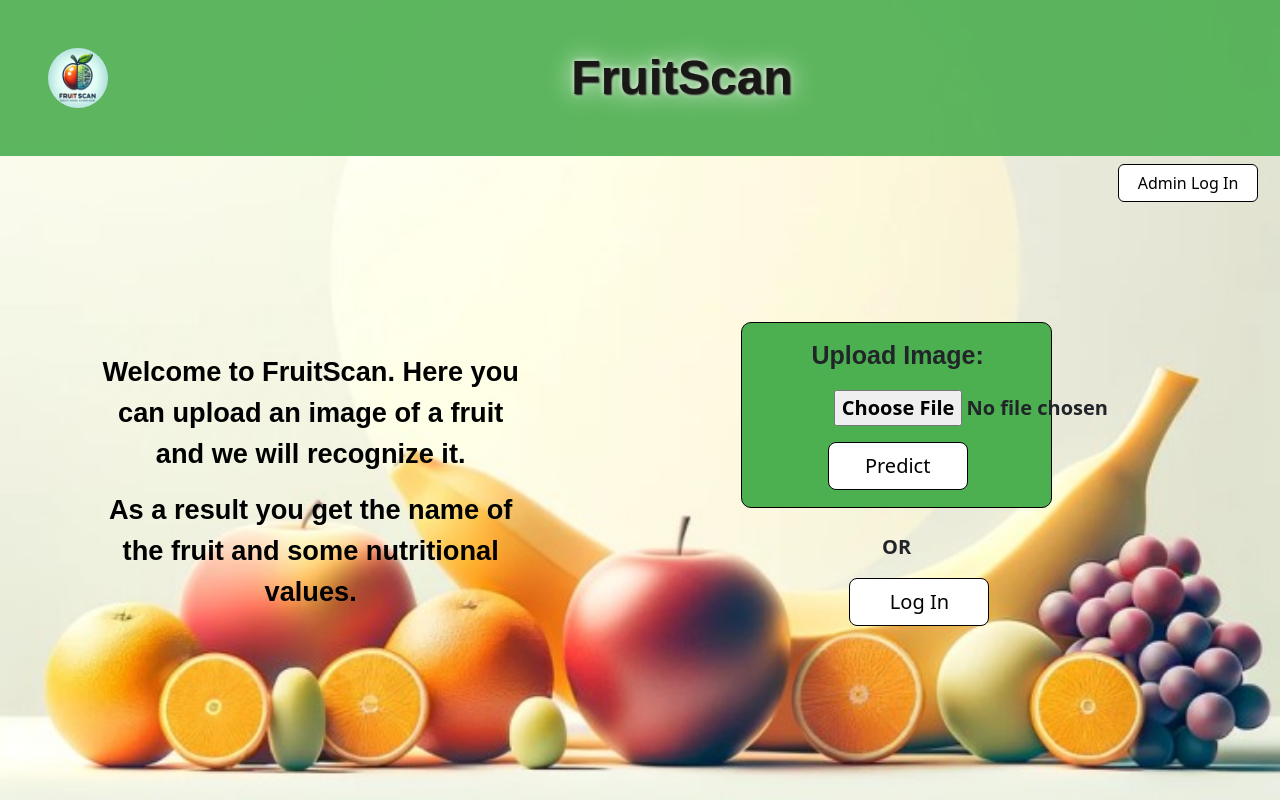
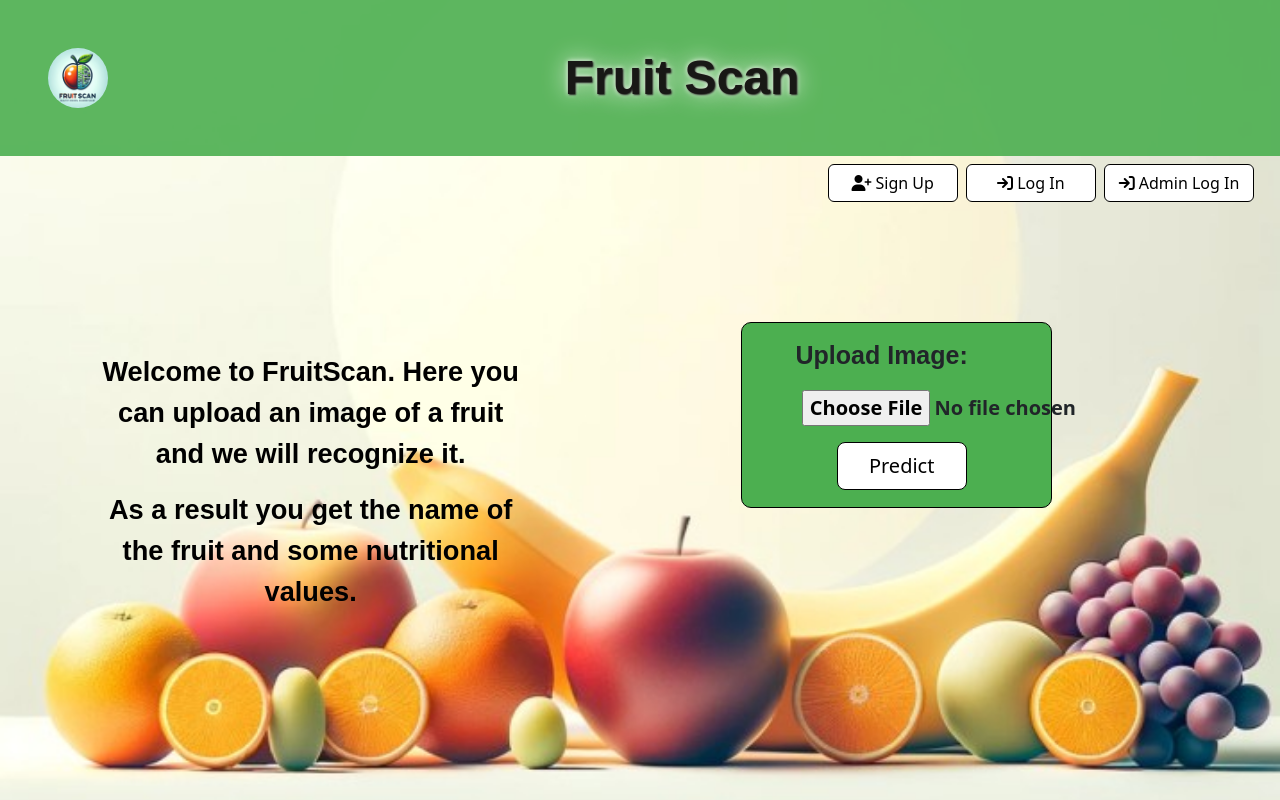
Before and after one commit to harring/FruitScan-AI, a Django app: page / in a window 1280 px wide. Run offline with Django 4.2, Linux system fonts and the light colour scheme; some libraries are stand-ins or nearby versions; some web fonts are replaced.

Commit message:
Fix buttons on explainability and all templates

```diff
--- a/FruitScan/fruitscanapp/templates/base.html
+++ b/FruitScan/fruitscanapp/templates/base.html
@@ -6,6 +6,7 @@
     <meta charset="UTF-8">
     <meta name="viewport" content="width=device-width, initial-scale=1.0">
     <link href="https://cdn.jsdelivr.net/npm/bootstrap@5.3.2/dist/css/bootstrap.min.css" rel="stylesheet">
+    <link rel="stylesheet" href="https://cdnjs.cloudflare.com/ajax/libs/font-awesome/6.3.0/css/all.min.css">
     <link rel="stylesheet" href="https://fonts.googleapis.com/css?family=Sofia&effect=neon|outline|emboss|shadow-multiple">
     <script src="https://cdn.jsdelivr.net/npm/bootstrap@5.3.2/dist/js/bootstrap.bundle.min.js"></script>
     <title>{% block title %}Fruit Scan app{% endblock %}</title>
@@ -15,10 +16,12 @@
   <div class="container-fluid p-5 bg-custom-color text-black text-center">
     <div class="row align-items-center">
       <div class="col-auto">
-        <img src="{% static 'images/FruitScan_logo.png' %}" class="circle"/>
+        <a href="{% url 'home' %}">
+          <img  src="{% static 'images/FruitScan_logo.png' %}" class="circle"/>
+        </a>
       </div>
       <div class="col">
-        <h1 class="text-center">FruitScan</h1>
+          <h1 class="text-center">Fruit Scan</h1>
         <aside></aside>
       </div>
     </div>
--- a/FruitScan/fruitscanapp/templates/home.html
+++ b/FruitScan/fruitscanapp/templates/home.html
@@ -9,8 +9,8 @@ Home
         <div class="d-grid gap-2 d-md-flex justify-content-md-end">
             {% if is_user_logged_in %}
                 <div class="button-container">
-                    <button type="login" id="homeMyPageBtn" class="btn btn-outline-primary mt-2 mypage-button-position">My page</button>
-                    <button type="login" id="homeLogoutBtn" class="btn btn-outline-primary mt-2 mypage-button-position">Logout</button>
+                    <button type="login" id="homeMyPageBtn" class="btn btn-outline-primary me-md-1 mt-2 mypage-button-position">My page</button>
+                    <button type="login" id="homeLogoutBtn" class="btn btn-outline-primary me-md-1 mt-2 mypage-button-position"><i class="fas fa-sign-out"></i> Logout</button>
                 </div>
                 <script>
                     document.getElementById("homeLogoutBtn").addEventListener("click", function() {
@@ -23,12 +23,17 @@ Home
                 </script>
             {% else %}
                 <div class="button-container">
-                    <button type="login" id="homeAdminBtn" class="btn btn-outline-primary mt-2 mypage-button-position">Admin Log In</button>
+                    <a href="{% url 'register' %}" class="btn btn-outline-primary me-md-1 mt-2 mypage-button-position"><i class="fas fa-user-plus"></i>  Sign Up</a>
+                    <button type="login" id="homeLoginBtn" class="btn btn-outline-primary me-md-1 mt-2 mypage-button-position"><i class="fas fa-sign-in"></i>  Log In</button>
+                    <button type="login" id="homeAdminBtn" class="btn btn-outline-primary me-md-1 mt-2 mypage-button-position" style="width: 150px;"><i class="fas fa-sign-in"></i> Admin Log In</button>
                 </div>
                 <script>
-                //        document.getElementById("homeAdminBtn").addEventListener("click", function() {
-                //        window.location.href = "{% url 'admin_view' %}";
-                //    });
+                    document.getElementById("homeLoginBtn").addEventListener("click", function() {
+                        window.location.href = "{% url 'login' %}";
+                    });
+                        document.getElementById("homeAdminBtn").addEventListener("click", function() {
+                        window.location.href = "{% url 'admin_view' %}";
+                    });
                 </script>
             {% endif %}
         </div>
@@ -50,26 +55,10 @@ Home
                         <label for="{{ form.image.id_for_label }}">Upload Image:</label>
                         {{ form.image }}
                     </div>
-                    <div class="button-container">
-                        <button type="submit" class="btn btn-outline-primary btn-lg mb-3 mt-3 ">Predict</button>
+                    <div class="button-container" style="padding-left: 40px;">
+                        <button type="submit" class="btn btn-outline-primary btn-lg mb-3 mt-3">Predict</button>
                     </div>
                 </form></br>
-                {% if is_user_logged_in %}
-                {% else %}
-                    <div class="text">
-                        <p> OR </p>
-                    </div>
-                    <div class="d-grid gap-2 col-2 mx-auto">
-                        <div class="button-container">
-                            <button type="login" id="homeLoginBtn" class="btn btn-outline-primary btn-lg">Log In</button>
-                        </div>
-                    </div>
-                    <script>
-                        document.getElementById("homeLoginBtn").addEventListener("click", function() {
-                            window.location.href = "{% url 'login' %}";
-                        });
-                    </script>
-                {% endif %}
             </div>
         </div>
     </div>
@@ -112,7 +101,7 @@ body {
     padding-bottom: 1px;
     width: 55%;
     margin: 0 auto;
-    padding-left: 52px;
+    padding-left: 20px;
     padding-right: 0px;
     border-radius: 10px;
     background-color: #4CAF50;
@@ -125,7 +114,7 @@ body {
 }
 
 .button-container .btn.btn-outline-primary {
-    width: 140px;
+    width: 130px;
     background-color: white;
     color: black;
     border-color: black;
--- a/FruitScan/fruitscanapp/templates/prediction.html
+++ b/FruitScan/fruitscanapp/templates/prediction.html
@@ -9,8 +9,8 @@ Display result
         <div class="d-grid gap-2 d-md-flex justify-content-md-end">
             {% if is_user_logged_in %}
             <div class="button-container-top">
-                <button id="PredMyPage"class="btn btn-outline-primary me-md-3 mt-2">My page</button>
-                <button id="PredLogOut"class="btn btn-outline-primary me-md-3 mt-2">Logout</button>
+                <button id="PredMyPage"class="btn btn-outline-primary me-md-1 mt-2">My page</button>
+                <button id="PredLogOut"class="btn btn-outline-primary me-md-1 mt-2"><i class="fas fa-sign-out"></i> Logout</button>
             </div>
             <script>
                 document.getElementById("PredMyPage").addEventListener("click", function() {
--- a/FruitScan/fruitscanapp/templates/registration/login.html
+++ b/FruitScan/fruitscanapp/templates/registration/login.html
@@ -7,7 +7,7 @@
     <div class="container-fluid bg-user-color text-center full-height">
         <div class="d-grid gap-2 d-md-flex justify-content-md-end">
             <div class="button-container">
-                <button type="login" class="btn btn-outline-primary mt-2 button-position">Admin Log In</button>
+                <button type="login" class="btn btn-outline-primary me-md-1 mt-2 button-position" style="width: 150px;"><i class="fas fa-sign-in"></i> Admin Log In</button>
             </div>
         </div>
         <div class="row justify-content-center">
@@ -17,7 +17,7 @@
                     {% csrf_token %}
                     {{ form.as_p }}
                     <div class="button-container">
-                        <button type="login" id="homeLoginBtn" class="btn btn-outline-primary btn-lg mt-2 button-position">Log In</button>
+                        <button type="login" id="homeLoginBtn" class="btn btn-outline-primary btn-lg me-md-1 mt-2 button-position">Log In</button>
                     </div>
                 </form>
                 <br>
@@ -52,7 +52,7 @@ body {
 }
 
 .button-container .btn.btn-outline-primary {
-    width: 140px;
+    width: 130px;
     background-color: white;
     color: black;
     border-color: black;
--- a/FruitScan/fruitscanapp/views.py
+++ b/FruitScan/fruitscanapp/views.py
@@ -167,31 +167,31 @@ def classify_image(uploaded_image):
     return predicted_class_label, fruit_nutritional_info
 
 def explainability(request):
+    is_user_logged_in = request.user.is_authenticated
     # Pair each label with its corresponding prediction confidence
     label_with_confidence = list(zip(class_labels, prediction[0]))
 
     sorted_labels = sorted(label_with_confidence, key=lambda x: x[1], reverse=True)
 
     print(processed_image.shape)
-    explainer = lime_image.LimeImageExplainer()
-    #squeezed_image = np.squeeze(image)
-    exp = explainer.explain_instance(processed_image, model.predict, top_labels=4, hide_color=0, num_samples=1000)
-    print(exp.segments)
+    #explainer = lime_image.LimeImageExplainer()
+    #exp = explainer.explain_instance(processed_image, model.predict, top_labels=4, hide_color=0, num_samples=1000)
+    #print(exp.segments)
 
-    temp, mask = exp.get_image_and_mask(exp.top_labels[0], positive_only=True, num_features=5, hide_rest=False)
-    img_with_mask = label2rgb(mask, processed_image, bg_label=0)
-    fig, ax = plt.subplots()
-    ax.imshow(img_with_mask)
-    ax.axis('off')
+    #temp, mask = exp.get_image_and_mask(exp.top_labels[0], positive_only=True, num_features=5, hide_rest=False)
+    #img_with_mask = label2rgb(mask, processed_image, bg_label=0)
+    #fig, ax = plt.subplots()
+    #ax.imshow(img_with_mask)
+    #ax.axis('off')
     # Save the plot to a buffer
     buf = io.BytesIO()
     plt.savefig(buf, format='png')
-    plt.close(fig)
+    #plt.close(fig)
     buf.seek(0)
     # Convert buffer contents to base64
     img_base64 = base64.b64encode(buf.getvalue()).decode('utf-8')
 
-    return render(request, 'explainability.html', {'img_base64': img_base64, 'sorted_labels': sorted_labels})
+    return render(request, 'explainability.html', {'img_base64': img_base64, 'sorted_labels': sorted_labels, 'is_user_logged_in': is_user_logged_in})
 
 # This function can be used to display the history of the images uploaded by the user. But it should to be modified.
 def display_all_uploaded_image(request):
```
Also changed, not shown: FruitScan/fruitscanapp/templates/explainability.html (+17 -7 lines), FruitScan/fruitscanapp/templates/profile.html (+6 -2 lines).
